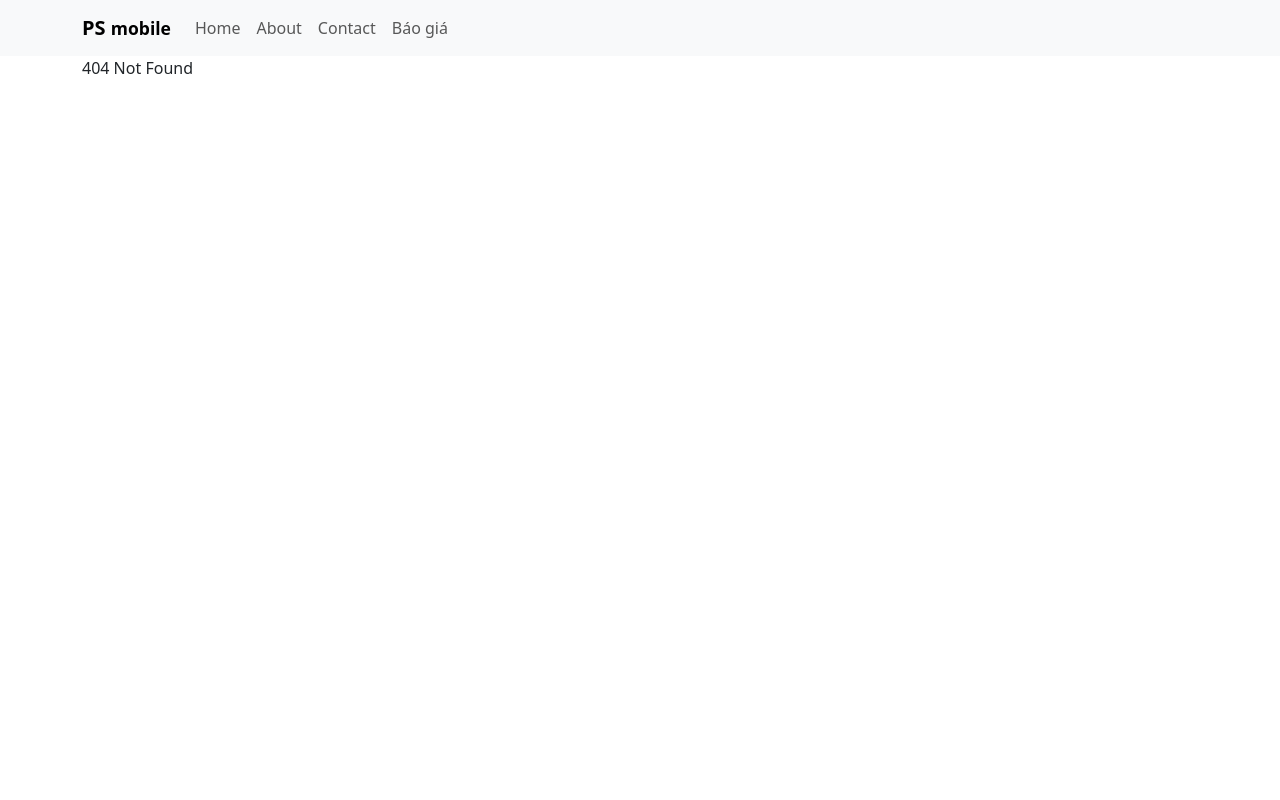
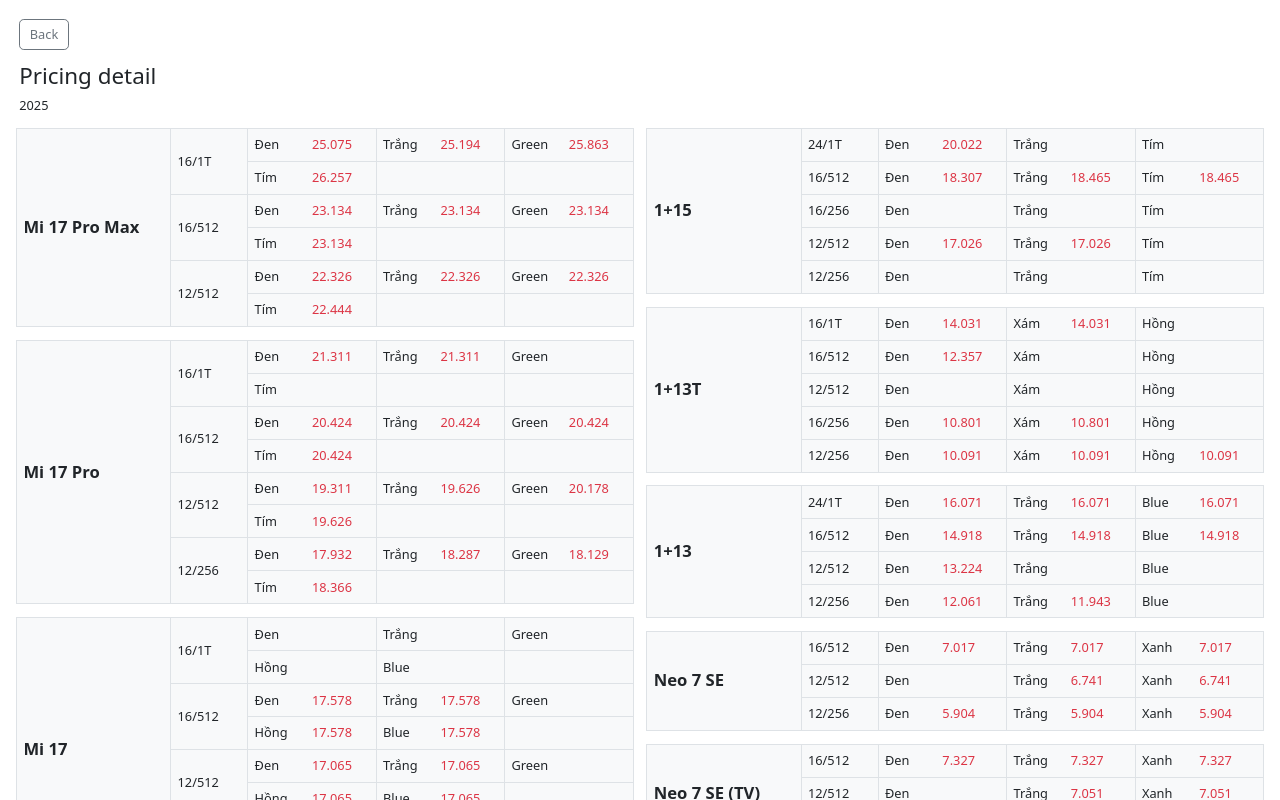
Before and after one commit to quang1412/ps-react-baogia, a React (Vite) app: page /pricing-detail in a window 1280 px wide. Before the commit this address had no page. Shown: the top 800 px of the page. Built offline with nearby package versions, Linux system fonts and the light colour scheme.

Commit message:
Your descriptive commit message here

```diff
--- a/src/App.jsx
+++ b/src/App.jsx
@@ -7,6 +7,7 @@ import Home from "./pages/home"
 import About from "./pages/about"
 import Contact from "./pages/contact"
 import Pricing from "./pages/pricing"
+import PricingDetail from "./pages/pricingDetail"
 
 
 function App() {
@@ -22,6 +23,7 @@ function App() {
           {/* Optional: Handle 404 Not Found pages */}
           <Route path="*" element={<div>404 Not Found</div>} />
         </Route>
+        <Route path="/pricing-detail" element={<PricingDetail />} />
       </Routes>
     </Router>
   )
--- a/src/pages/NoPage.jsx
+++ b/src/pages/NoPage.jsx
@@ -1,5 +1,5 @@
 const NoPage = () => {
-  return <h1>404</h1>;
+  return <h3>404</h3>;
 };
 
 export default NoPage;
--- a/src/pages/about.jsx
+++ b/src/pages/about.jsx
@@ -1,5 +1,5 @@
 const About = () => {
-  return <h1>About</h1>;
+  return <h3>About</h3>;
 };
 
 export default About;
--- a/src/pages/contact.jsx
+++ b/src/pages/contact.jsx
@@ -1,5 +1,5 @@
 const Contact = () => {
-  return <h1>Contact</h1>;
+  return <h3>Contact</h3>;
 };
 
 export default Contact;
--- a/src/pages/home.jsx
+++ b/src/pages/home.jsx
@@ -1,5 +1,5 @@
 const Home = () => {
-  return <h1>Home</h1>;
+  return <h3>Home</h3>;
 };
 
 export default Home;
--- a/src/pages/pricing.jsx
+++ b/src/pages/pricing.jsx
@@ -1,113 +1,12 @@
-import React, { useState } from 'react';
-import { Modal, Button } from 'react-bootstrap';
-
-import Row from "react-bootstrap/Row";
-import Col from "react-bootstrap/Col";
-
-import myData from "./data.json";
-
-// import { IFrame } from "../components/iframe"
-
-const groupByN = (n, arr) => {
-  const result = []
-  for (let i = 0; i < arr.length; i += n) {
-    result.push(arr.slice(i, i + n))
-  }
-  return result
-}
-
-const formatter = new Intl.NumberFormat("de-DE", {
-  minimumFractionDigits: 0, // Ensure at least 2 decimal places
-  maximumFractionDigits: 2, // Limit to a maximum of 2 decimal places
-})
-
-const headers = myData.table.cols.map((c) => c.label)
-const { rows } = myData.table
-const itemsArr = rows.map((r) => {
-  return r.c.reduce((accumulator, currentValue, currentIndex) => {
-    accumulator[headers[currentIndex]] = currentValue.v
-    return accumulator
-  }, {})
-})
-const modelAll = [...new Set(itemsArr.map((item) => item.model))]
-
-const middleIndex = Math.ceil(modelAll.length / 2)
-const firstHalf = modelAll.slice(0, middleIndex)
-const secondHalf = modelAll.slice(middleIndex)
-const array = [firstHalf, secondHalf];
-
-
+import { Link } from "react-router-dom";
 
 const Pricing = () => {
-  const [showModal, setShowModal] = useState(false); // Initial state: modal is hidden
-
-  const handleClose = () => setShowModal(false);
-  const handleShow = () => setShowModal(true);
-
   return (
     <>
       <style>{`.row:is([data-mem], [data-model]):has(.color-price:not(:empty):hover) > div:first-child:before { color: var(--bs-danger, red); content: "►"; position: absolute; transform: translateX(-1em); } .color-price:not(:empty):hover{ background: #121212; color: #fff; }`}</style>
       <h3>Pricing</h3>
+      <Link to="/pricing-detail">detail</Link>
       <p id="time mb-3">2025</p>
-
-      <Row style={{'fontSize':'1vw'}}>
-        {array.map((models, i0) => (
-          <Col xs={6} key={"part" + i0}>
-            {models.map((model, i1) => {
-              const memsOfModel = [...new Set(itemsArr.filter((i) => i.model == model).map((i) => i.mem)),];
-              const colorsOfModel = [...new Set(itemsArr.filter((i) => i.model == model).map((i) => i.color)),];
-              const groupColors = groupByN(3, colorsOfModel)
-              return (
-                <div className="px-1"><Row key={"model" + i1} data-model={model} className=" border-top border-start bg-light mb-3">
-                  <Col xs={2} className="fw-bolder border-end border-bottom d-flex align-items-center p-1 model" style={{'fontSize':'1.3em'}}>
-                    <div><span>{model}</span></div>
-                  </Col>
-                  <Col>
-                    {memsOfModel.map((mem, i2) => (
-                      <Row data-mem={mem}>
-                        <Col xs={2} className="border-end border-bottom d-flex align-items-center p-1 mem">
-                          <div>{mem}</div>
-                        </Col>
-                        <Col>
-                          {groupColors.map((cgr, i3) => (
-                            <Row>
-                              {[0, 1, 2].map((i4) => {
-                                const color = cgr[i4] || ""
-                                const price = itemsArr.find((i) => i.model == model && i.mem == mem && i.color == color )?.price || ""
-
-                                return (
-                                  <Col xs={4} className="border-end border-bottom d-flex p-1 color-price" role="button" onClick={handleShow}>
-                                    {color ? <div style={{'width': '40%'}}>{color}</div> : <></>}
-                                    {price ? <div className="text-danger">{formatter.format(price)}</div> : <></>}
-                                  </Col>
-                                )
-                              })}
-                            </Row>
-                          ))}
-                        </Col>
-                      </Row>
-                    ))}
-                  </Col>
-                </Row></div>
-              )
-            })}
-          </Col>
-        ))}
-      </Row>
-      <Modal show={showModal} onHide={handleClose}>
-          <Modal.Header closeButton>
-            <Modal.Title>Thông tin chi tiết</Modal.Title>
-          </Modal.Header>
-          <Modal.Body>Woohoo, you're reading this text in a modal!</Modal.Body>
-          <Modal.Footer>
-            <Button variant="secondary" onClick={handleClose}>
-              Đóng
-            </Button>
-            <Button variant="primary" onClick={handleClose}>
-              Lưu lại
-            </Button>
-          </Modal.Footer>
-        </Modal>
     </>
   )
 }
--- /dev/null
+++ b/src/pages/pricingDetail.jsx
@@ -0,0 +1,123 @@
+import React, { useState } from 'react';
+import { Container, Modal, Button } from 'react-bootstrap';
+import { useNavigate } from 'react-router-dom';
+
+import Row from "react-bootstrap/Row";
+import Col from "react-bootstrap/Col";
+
+import myData from "./data.json";
+
+const groupByN = (n, arr) => {
+  const result = []
+  for (let i = 0; i < arr.length; i += n) {
+    result.push(arr.slice(i, i + n))
+  }
+  return result
+}
+
+const formatter = new Intl.NumberFormat("de-DE", {
+  minimumFractionDigits: 0, // Ensure at least 2 decimal places
+  maximumFractionDigits: 2, // Limit to a maximum of 2 decimal places
+})
+
+const headers = myData.table.cols.map((c) => c.label)
+const { rows } = myData.table
+const itemsArr = rows.map((r) => {
+  return r.c.reduce((accumulator, currentValue, currentIndex) => {
+    accumulator[headers[currentIndex]] = currentValue.v
+    return accumulator
+  }, {})
+})
+const modelAll = [...new Set(itemsArr.map((item) => item.model))]
+
+const middleIndex = Math.ceil(modelAll.length / 2)
+const firstHalf = modelAll.slice(0, middleIndex)
+const secondHalf = modelAll.slice(middleIndex)
+const array = [firstHalf, secondHalf];
+
+
+
+const PricingDetail = () => {
+  const [showModal, setShowModal] = useState(false); // Initial state: modal is hidden
+  const navigate = useNavigate();
+
+  const handleClose = () => setShowModal(false);
+  const handleShow = () => setShowModal(true);
+  const handleGoBack = () => {
+    navigate(-1); // Navigates one step back in history
+  };
+
+  return (
+    <Container fluid className='p-4' >
+      <style>{`html{font-size: 1vw;} .row:is([data-mem], [data-model]):has(.color-price:not(:empty):hover) > div:first-child:before { color: var(--bs-danger, red); content: "►"; position: absolute; transform: translateX(-1em); } .color-price:not(:empty):hover{ background: #121212; color: #fff; }`}</style>
+
+      <div className='mb-3'>
+        <Button variant="outline-secondary" onClick={handleGoBack}>Back</Button>
+      </div>
+
+      <h3>Pricing detail</h3>
+      <p id="time mb-3">2025</p>
+
+      <Row >
+        {array.map((models, i0) => (
+          <Col xs={6} key={"part" + i0}>
+            {models.map((model, i1) => {
+              const memsOfModel = [...new Set(itemsArr.filter((i) => i.model == model).map((i) => i.mem)),];
+              const colorsOfModel = [...new Set(itemsArr.filter((i) => i.model == model).map((i) => i.color)),];
+              const groupColors = groupByN(3, colorsOfModel)
+              return (
+                <div className="px-2"><Row key={"model" + i1} data-model={model} className=" border-top border-start bg-light mb-3">
+                  <Col xs={3} className="fw-bolder border-end border-bottom d-flex align-items-center p-2 model" style={{'fontSize':'1.3em'}}>
+                    <div><span>{model}</span></div>
+                  </Col>
+                  <Col>
+                    {memsOfModel.map((mem, i2) => (
+                      <Row data-mem={mem}>
+                        <Col xs={2} className="border-end border-bottom d-flex align-items-center p-2 mem">
+                          <div>{mem}</div>
+                        </Col>
+                        <Col>
+                          {groupColors.map((cgr, i3) => (
+                            <Row>
+                              {[0, 1, 2].map((i4) => {
+                                const color = cgr[i4] || ""
+                                const price = itemsArr.find((i) => i.model == model && i.mem == mem && i.color == color )?.price || ""
+
+                                return (
+                                  <Col xs={4} className="border-end border-bottom d-flex p-2 color-price" role="button" onClick={handleShow}>
+                                    {color ? <div className='text-nowrap' style={{'width': '50%'}}>{color}</div> : <></>}
+                                    {price ? <div className="text-danger">{formatter.format(price)}</div> : <></>}
+                                  </Col>
+                                )
+                              })}
+                            </Row>
+                          ))}
+                        </Col>
+                      </Row>
+                    ))}
+                  </Col>
+                </Row></div>
+              )
+            })}
+          </Col>
+        ))}
+      </Row>
+      <Modal size='sm' show={showModal} onHide={handleClose}>
+          <Modal.Header closeButton>
+            <Modal.Title>Thông tin chi tiết</Modal.Title>
+          </Modal.Header>
+          <Modal.Body>Woohoo, you're reading this text in a modal!</Modal.Body>
+          <Modal.Footer>
+            <Button variant="secondary" onClick={handleClose}>
+              Đóng
+            </Button>
+            <Button variant="primary" onClick={handleClose}>
+              Lưu lại
+            </Button>
+          </Modal.Footer>
+        </Modal>
+    </Container >
+  )
+}
+
+export default PricingDetail
```
